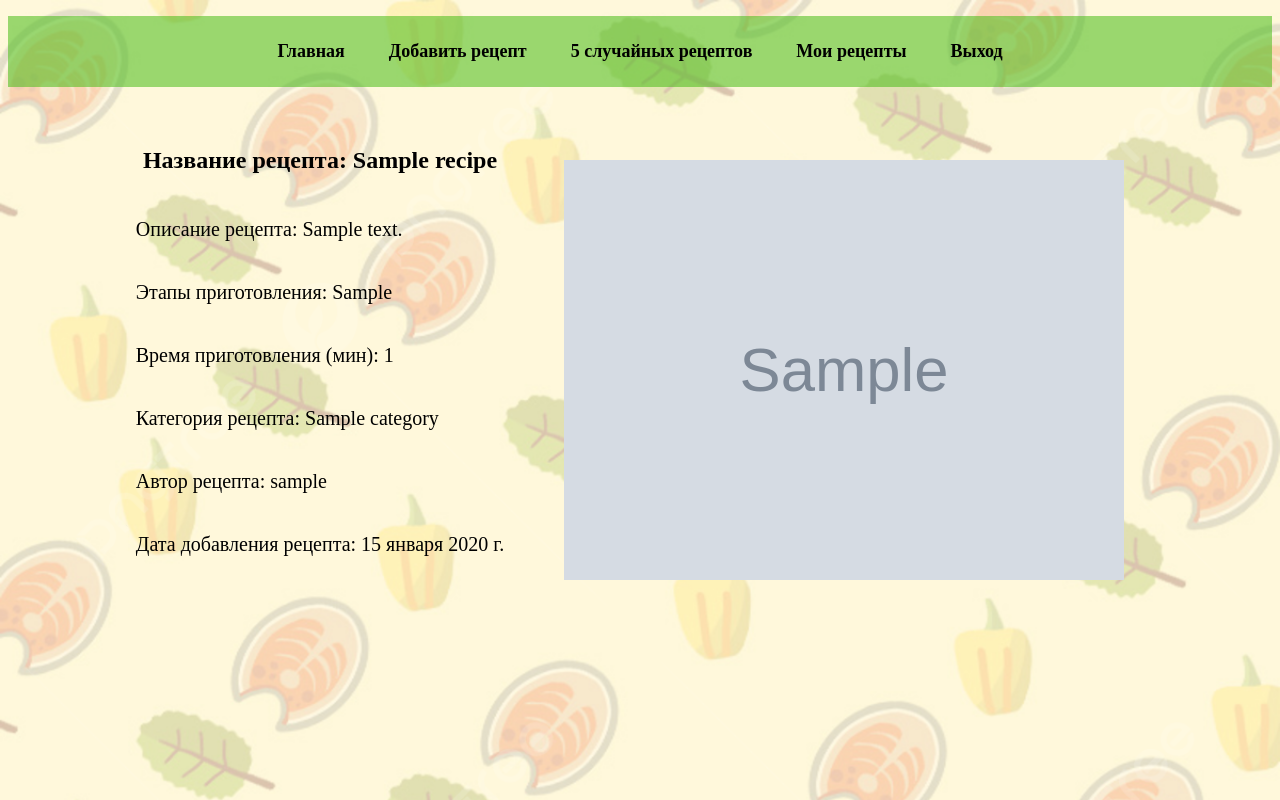
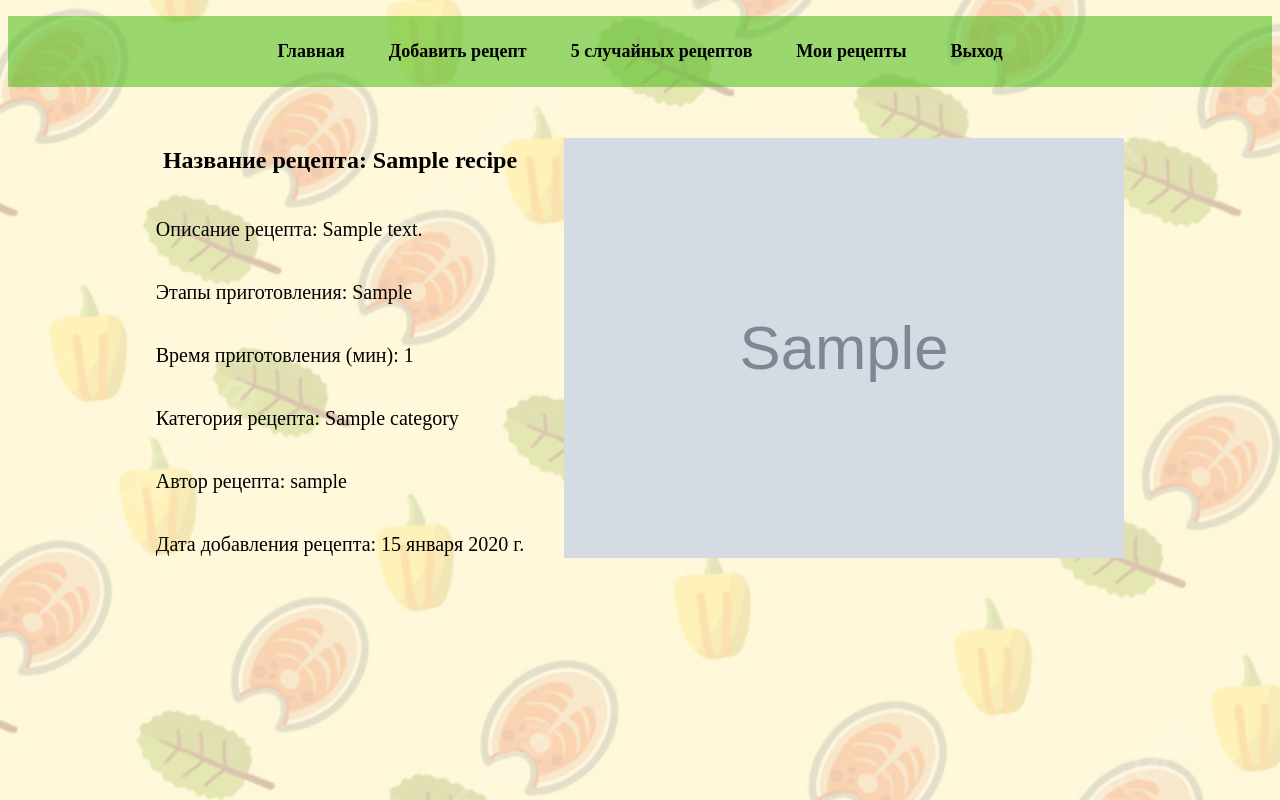
Before and after one commit to DanielFalcony/GB_Django_Certification_project, a Django app: page /show_full_recipe/1 in a window 1280 px wide. Run offline with Django 4.2, Linux system fonts and the light colour scheme; tables that the repository leaves empty hold one stand-in row (values such as "Sample post"); grey boxes marked "Sample" are stand-in pictures.

Commit message:
Removed extra style

```diff
--- a/RecipeWebsite/recipeapp/templates/recipeapp/show_full_recipe.html
+++ b/RecipeWebsite/recipeapp/templates/recipeapp/show_full_recipe.html
@@ -13,7 +13,7 @@
         <p>Автор рецепта: {{ recipe.author.user }}</p>
         <p>Дата добавления рецепта: {{ recipe.add_time }}</p>
     </div>
-    <div class="recipe_image">
+    <div>
         <img class="recipe_image" src="{{ recipe.img.url }}" alt="{{ recipe.name }}">
     </div>
 </div>
```
